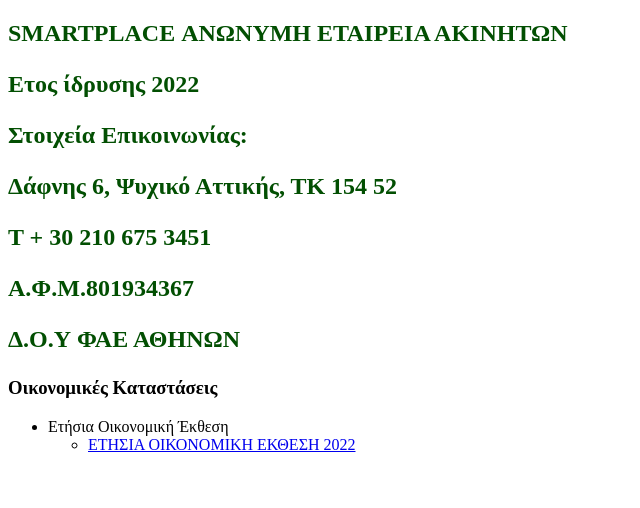
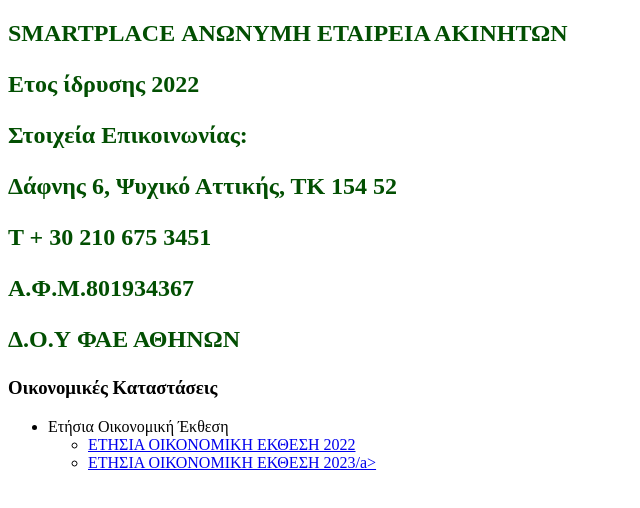
Before and after one commit to gitsmartplace/smartplacesite, a plain HTML site: page index.html in a window 1280 px wide. Shown: the whole page, without its empty margins (0-640 px from the left). Drawn offline with Linux system fonts and the light colour scheme.

Commit message:
ΟΙΚΟΝΟΜΙΚΕΣ ΚΑΤΑΣΤΑΣΕΙΣ 2023

```diff
--- a/index.html
+++ b/index.html
@@ -18,6 +18,7 @@
 <li>Ετήσια Οικονομική Έκθεση
     <ul>
         <li><a href="2022_SMART PLACE_ΙΣΟΛΟΓΟΓΙΣΜΟΣ ΠΡΟΣΑΡΤΗΜΑΤΟΣ Ν.4308 (ΕΛΠ).pdf" target="_blank">ΕΤΗΣΙΑ ΟΙΚΟΝΟΜΙΚΗ ΕΚΘΕΣΗ 2022</a></li>
+        <li><a href="ΙΣΟΛΟΓΙΣΜΟΣ 2023 SMARTPLACE ΜΕ ΥΠΟΓΡΑΦΕΣ" target="_blank">ΕΤΗΣΙΑ ΟΙΚΟΝΟΜΙΚΗ ΕΚΘΕΣΗ 2023/a></li>
     </ul>
 </li>
 </ul>
```
